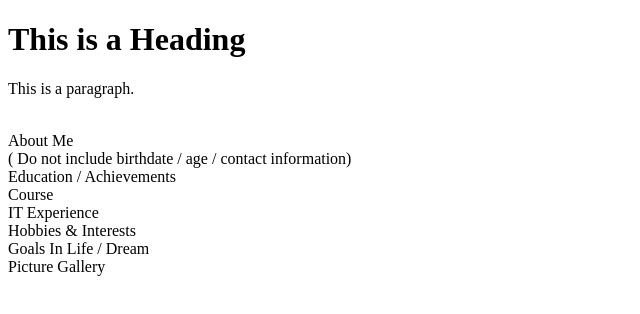
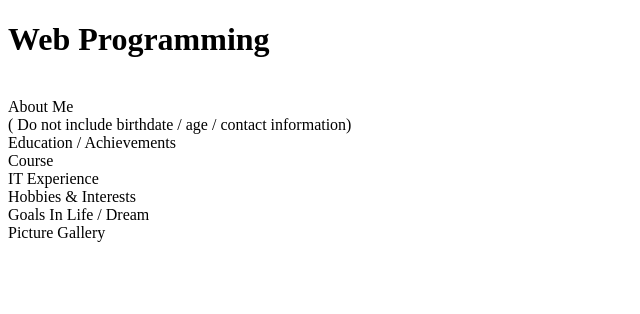
Before and after one commit to HansRapahelSantos/WEBPROG-TCSIT01-first-website, a plain HTML site: page Home/index.html in a window 1280 px wide. Shown: the whole page, without its empty margins (0-640 px from the left). Drawn offline with Linux system fonts and the light colour scheme.

```diff
--- a/Home/index.html
+++ b/Home/index.html
@@ -5,8 +5,7 @@
 </head>
 <body>
 
-<h1>This is a Heading</h1>
-<p>This is a paragraph.</p>
+<h1>Web Programming</h1>
 
 <br>About Me
 <br> ( Do not include birthdate / age / contact information)
```
